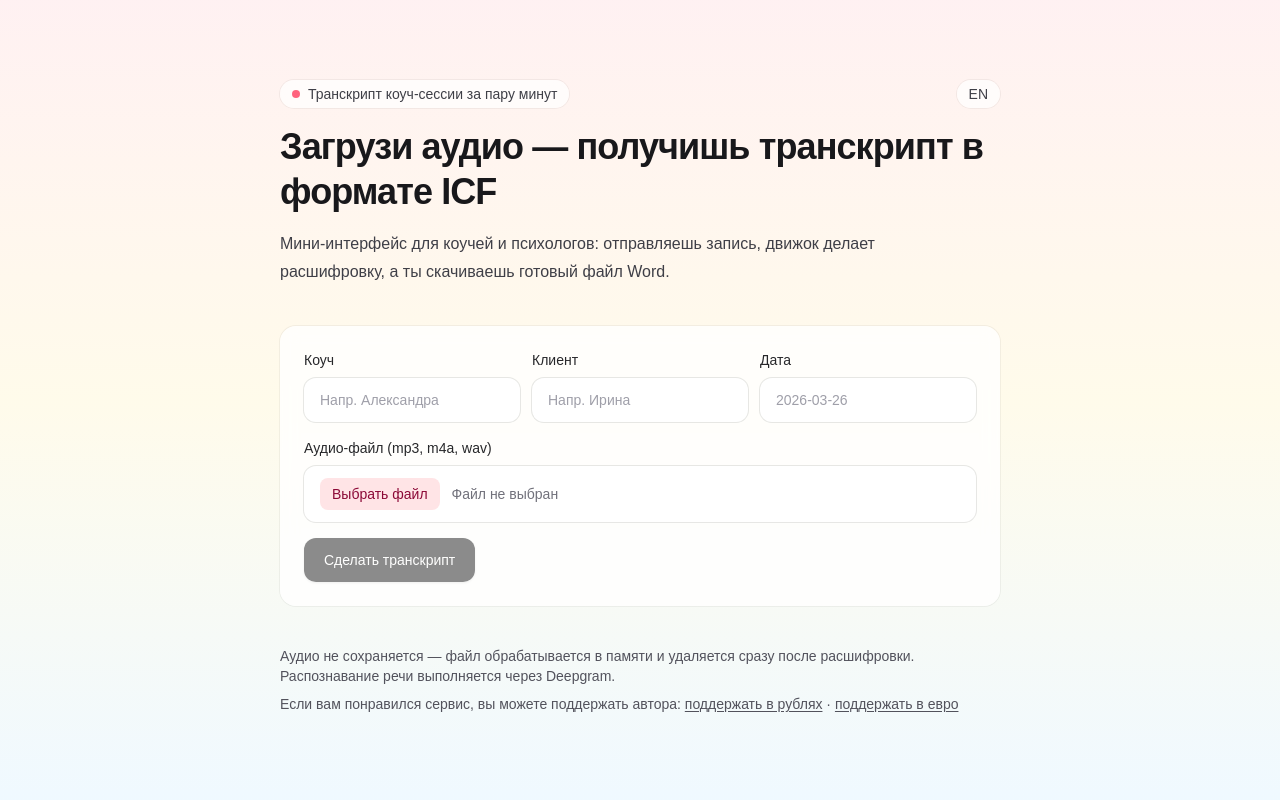
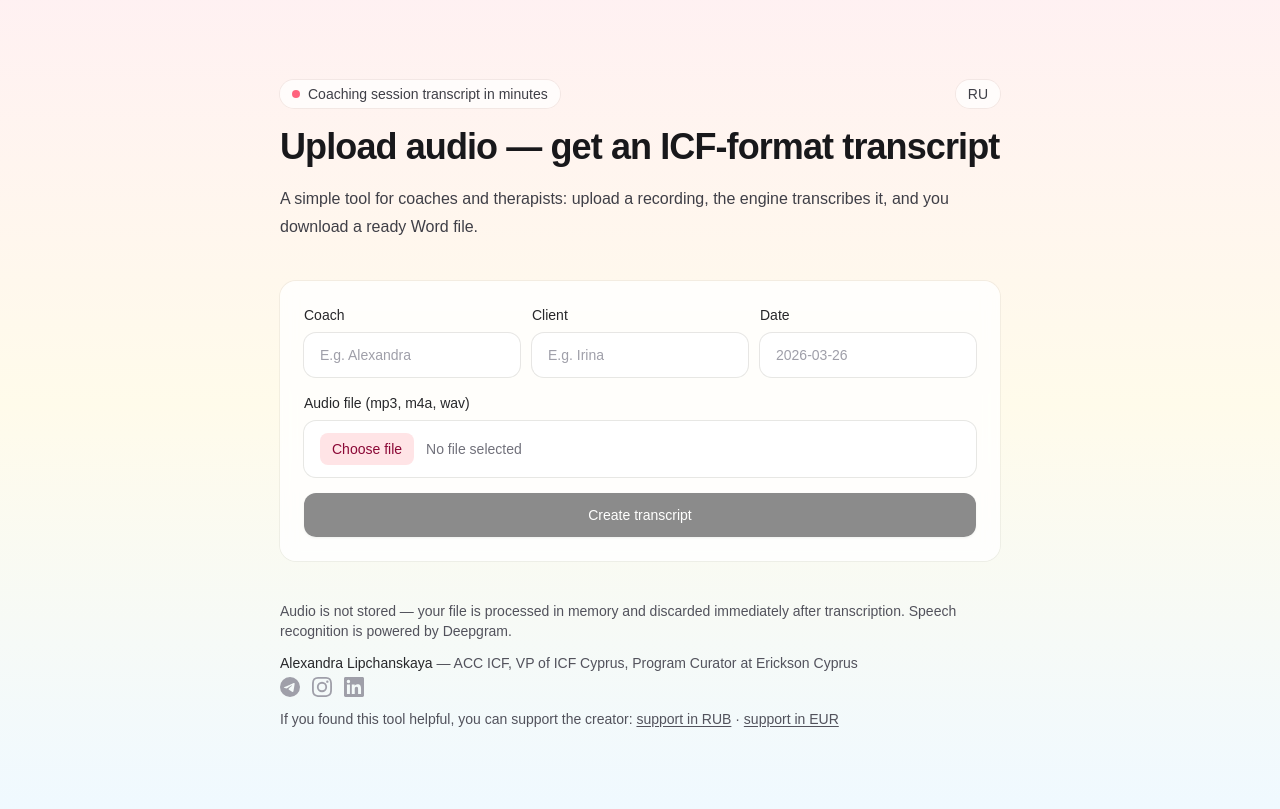
Before and after one commit to slip-pro/session-transcriptor, a Next.js app: page / in a window 1280 px wide. Built offline with nearby package versions, Linux system fonts and the light colour scheme.

Commit message:
author section, donate links, page title, privacy footer, EN Word template

```diff
--- a/app/layout.tsx
+++ b/app/layout.tsx
@@ -13,8 +13,8 @@ const geistMono = Geist_Mono({
 });
 
 export const metadata: Metadata = {
-  title: "ICF Транскрибатор — демо",
-  description: "Мини‑интерфейс: загрузка аудио → транскрипт коуч‑сессии (ICF) в Word.",
+  title: "Coaching Session Transcriptor",
+  description: "Загрузи аудио — получишь транскрипт коуч‑сессии в формате ICF в Word.",
 };
 
 export default function RootLayout({
--- a/app/page.tsx
+++ b/app/page.tsx
@@ -1,6 +1,11 @@
 "use client";
 
-import { useMemo, useState } from "react";
+import { useEffect, useMemo, useState } from "react";
+
+const pageTitles = {
+  ru: "Coaching Session Transcriptor",
+  en: "Coaching Session Transcriptor",
+};
 
 const translations = {
   ru: {
@@ -21,6 +26,8 @@ const translations = {
     hint: "",
     footer:
       "Аудио не сохраняется — файл обрабатывается в памяти и удаляется сразу после расшифровки. Распознавание речи выполняется через Deepgram.",
+    authorName: "Александра Липчанская",
+    authorBio: "ACC ICF, вице-президент ICF Cyprus, куратор программ Erickson Cyprus",
     donateText: "Если вам понравился сервис, вы можете поддержать автора: ",
     donateRub: "поддержать в рублях",
     donateEur: "поддержать в евро",
@@ -45,6 +52,8 @@ const translations = {
     hint: "",
     footer:
       "Audio is not stored — your file is processed in memory and discarded immediately after transcription. Speech recognition is powered by Deepgram.",
+    authorName: "Alexandra Lipchanskaya",
+    authorBio: "ACC ICF, VP of ICF Cyprus, Program Curator at Erickson Cyprus",
     donateText: "If you found this tool helpful, you can support the creator: ",
     donateRub: "support in RUB",
     donateEur: "support in EUR",
@@ -56,7 +65,12 @@ const translations = {
 type Lang = keyof typeof translations;
 
 export default function Home() {
-  const [lang, setLang] = useState<Lang>("ru");
+  const [lang, setLang] = useState<Lang>(() => {
+    if (typeof navigator !== "undefined" && !navigator.language.startsWith("ru")) {
+      return "en";
+    }
+    return "ru";
+  });
   const [file, setFile] = useState<File | null>(null);
   const [isLoading, setIsLoading] = useState(false);
   const [error, setError] = useState<string | null>(null);
@@ -66,6 +80,10 @@ export default function Home() {
 
   const t = translations[lang];
   const canSubmit = useMemo(() => !!file && !isLoading, [file, isLoading]);
+
+  useEffect(() => {
+    document.title = pageTitles[lang];
+  }, [lang]);
 
   async function onTranscribe() {
     if (!file || isLoading) return;
@@ -198,25 +216,40 @@ export default function Home() {
               </div>
             ) : null}
 
-            <div className="flex flex-col gap-3 sm:flex-row sm:items-center sm:justify-between">
             <button
               type="button"
               onClick={onTranscribe}
               disabled={!canSubmit}
-                className="inline-flex h-11 items-center justify-center rounded-xl bg-zinc-900 px-5 text-sm font-medium text-white shadow-sm transition enabled:hover:bg-zinc-800 focus:outline-none focus:ring-2 focus:ring-rose-300 disabled:cursor-not-allowed disabled:opacity-50"
+              className="inline-flex h-11 w-full items-center justify-center rounded-xl bg-zinc-900 px-5 text-sm font-medium text-white shadow-sm transition enabled:hover:bg-zinc-800 focus:outline-none focus:ring-2 focus:ring-rose-300 disabled:cursor-not-allowed disabled:opacity-50 sm:w-auto"
             >
               <span className="relative inline-flex items-center justify-center">
                 <span className={isLoading ? "invisible" : ""}>{t.submit}</span>
                 <span className={`absolute inset-0 flex items-center justify-center${isLoading ? "" : " invisible"}`}>{t.submitting}</span>
               </span>
             </button>
-              <p className="text-sm text-zinc-600">{t.hint}</p>
-            </div>
           </form>
         </section>
 
-        <footer className="flex flex-col gap-2 text-sm text-zinc-600">
+        <footer className="flex flex-col gap-3 text-sm text-zinc-600">
           <p>{t.footer}</p>
+          <div className="flex flex-col gap-1">
+            <p>
+              <span className="font-medium text-zinc-800">{t.authorName}</span>
+              {" — "}
+              {t.authorBio}
+            </p>
+            <div className="flex items-center gap-3">
+              <a href="https://t.me/alipchanskaya" target="_blank" rel="noopener noreferrer" className="text-zinc-400 hover:text-zinc-700 transition" aria-label="Telegram">
+                <svg viewBox="0 0 24 24" className="h-5 w-5" fill="currentColor"><path d="M11.944 0A12 12 0 0 0 0 12a12 12 0 0 0 12 12 12 12 0 0 0 12-12A12 12 0 0 0 12 0a12 12 0 0 0-.056 0zm4.962 7.224c.1-.002.321.023.465.14a.506.506 0 0 1 .171.325c.016.093.036.306.02.472-.18 1.898-.96 6.502-1.36 8.627-.168.9-.499 1.201-.82 1.23-.696.065-1.225-.46-1.9-.902-1.056-.693-1.653-1.124-2.678-1.8-1.185-.78-.417-1.21.258-1.91.177-.184 3.247-2.977 3.307-3.23.007-.032.014-.15-.056-.212s-.174-.041-.249-.024c-.106.024-1.793 1.14-5.061 3.345-.48.33-.913.49-1.302.48-.428-.008-1.252-.241-1.865-.44-.752-.245-1.349-.374-1.297-.789.027-.216.325-.437.893-.663 3.498-1.524 5.83-2.529 6.998-3.014 3.332-1.386 4.025-1.627 4.476-1.635z"/></svg>
+              </a>
+              <a href="https://www.instagram.com/alexandra.lipchanskaya" target="_blank" rel="noopener noreferrer" className="text-zinc-400 hover:text-zinc-700 transition" aria-label="Instagram">
+                <svg viewBox="0 0 24 24" className="h-5 w-5" fill="currentColor"><path d="M12 2.163c3.204 0 3.584.012 4.85.07 3.252.148 4.771 1.691 4.919 4.919.058 1.265.069 1.645.069 4.849 0 3.205-.012 3.584-.069 4.849-.149 3.225-1.664 4.771-4.919 4.919-1.266.058-1.644.07-4.85.07-3.204 0-3.584-.012-4.849-.07-3.26-.149-4.771-1.699-4.919-4.92-.058-1.265-.07-1.644-.07-4.849 0-3.204.013-3.583.07-4.849.149-3.227 1.664-4.771 4.919-4.919 1.266-.057 1.645-.069 4.849-.069zM12 0C8.741 0 8.333.014 7.053.072 2.695.272.273 2.69.073 7.052.014 8.333 0 8.741 0 12c0 3.259.014 3.668.072 4.948.2 4.358 2.618 6.78 6.98 6.98C8.333 23.986 8.741 24 12 24c3.259 0 3.668-.014 4.948-.072 4.354-.2 6.782-2.618 6.979-6.98.059-1.28.073-1.689.073-4.948 0-3.259-.014-3.667-.072-4.947-.196-4.354-2.617-6.78-6.979-6.98C15.668.014 15.259 0 12 0zm0 5.838a6.162 6.162 0 1 0 0 12.324 6.162 6.162 0 0 0 0-12.324zM12 16a4 4 0 1 1 0-8 4 4 0 0 1 0 8zm6.406-11.845a1.44 1.44 0 1 0 0 2.881 1.44 1.44 0 0 0 0-2.881z"/></svg>
+              </a>
+              <a href="https://www.linkedin.com/in/alipchanskaya" target="_blank" rel="noopener noreferrer" className="text-zinc-400 hover:text-zinc-700 transition" aria-label="LinkedIn">
+                <svg viewBox="0 0 24 24" className="h-5 w-5" fill="currentColor"><path d="M20.447 20.452h-3.554v-5.569c0-1.328-.027-3.037-1.852-3.037-1.853 0-2.136 1.445-2.136 2.939v5.667H9.351V9h3.414v1.561h.046c.477-.9 1.637-1.85 3.37-1.85 3.601 0 4.267 2.37 4.267 5.455v6.286zM5.337 7.433a2.062 2.062 0 0 1-2.063-2.065 2.064 2.064 0 1 1 2.063 2.065zm1.782 13.019H3.555V9h3.564v11.452zM22.225 0H1.771C.792 0 0 .774 0 1.729v20.542C0 23.227.792 24 1.771 24h20.451C23.2 24 24 23.227 24 22.271V1.729C24 .774 23.2 0 22.222 0h.003z"/></svg>
+              </a>
+            </div>
+          </div>
           <p>
             {t.donateText}
             <a
```
Lines whose indentation alone changed are shown as unchanged.
